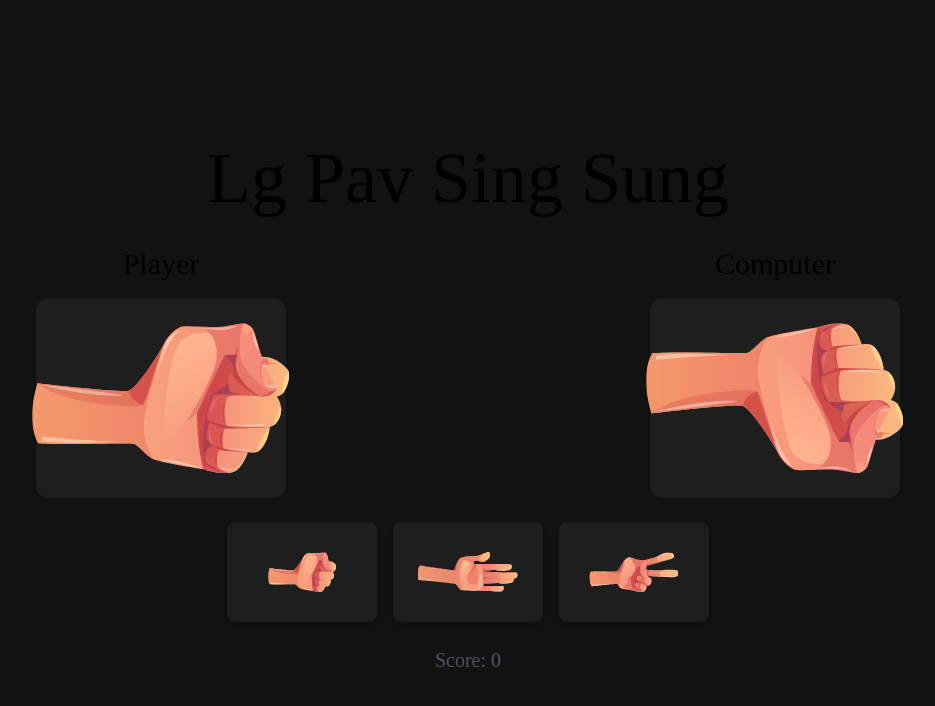
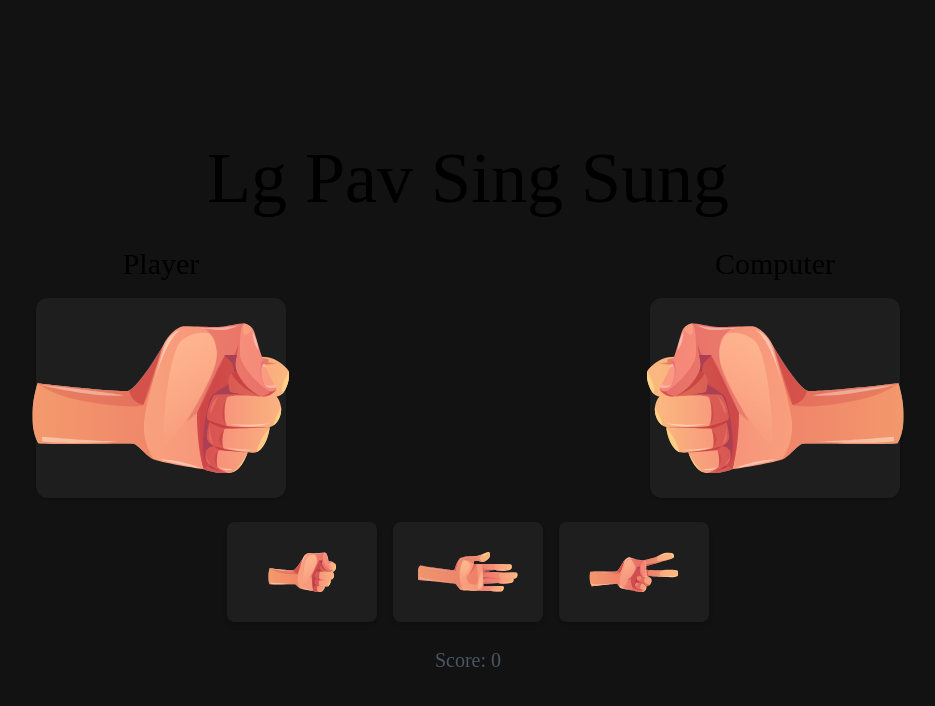
Before and after one commit to SokSochetraa/pavsingsung, a React (Vite) app in the folder pavsingsung/: page / in a window 1280 px wide. Shown: the top 706 px of the page, without its empty margins (172-1107 px from the left). Built offline with nearby package versions, Linux system fonts and the light colour scheme; a web font is replaced by a local one.

Commit message:
Update App.jsx

```diff
--- a/pavsingsung/src/App.jsx
+++ b/pavsingsung/src/App.jsx
@@ -79,8 +79,8 @@ function App() {
           <div className="w-[250px] max-w-xs h-[150px] md:h-[200px] flex justify-center items-center bg-[#1e1e1e] rounded-xl shadow">
             {computerChoice && (
               <img
-                className={`w-[100px] md:w-[150px] rotate-90 ${
-                  computerChoice !== "rockCom" ? "scale-y-[-1]" : ""
+                className={`w-[100px] md:w-[150px] rotate-90 scale-y-[-1] ${
+                  computerChoice !== "rockCom" ? "" : "scale-x-[-1]"
                 } ${isRevealing ? "animate-shake" : ""}`}
                 src={images[computerChoice]}
                 alt={computerChoice}
```
